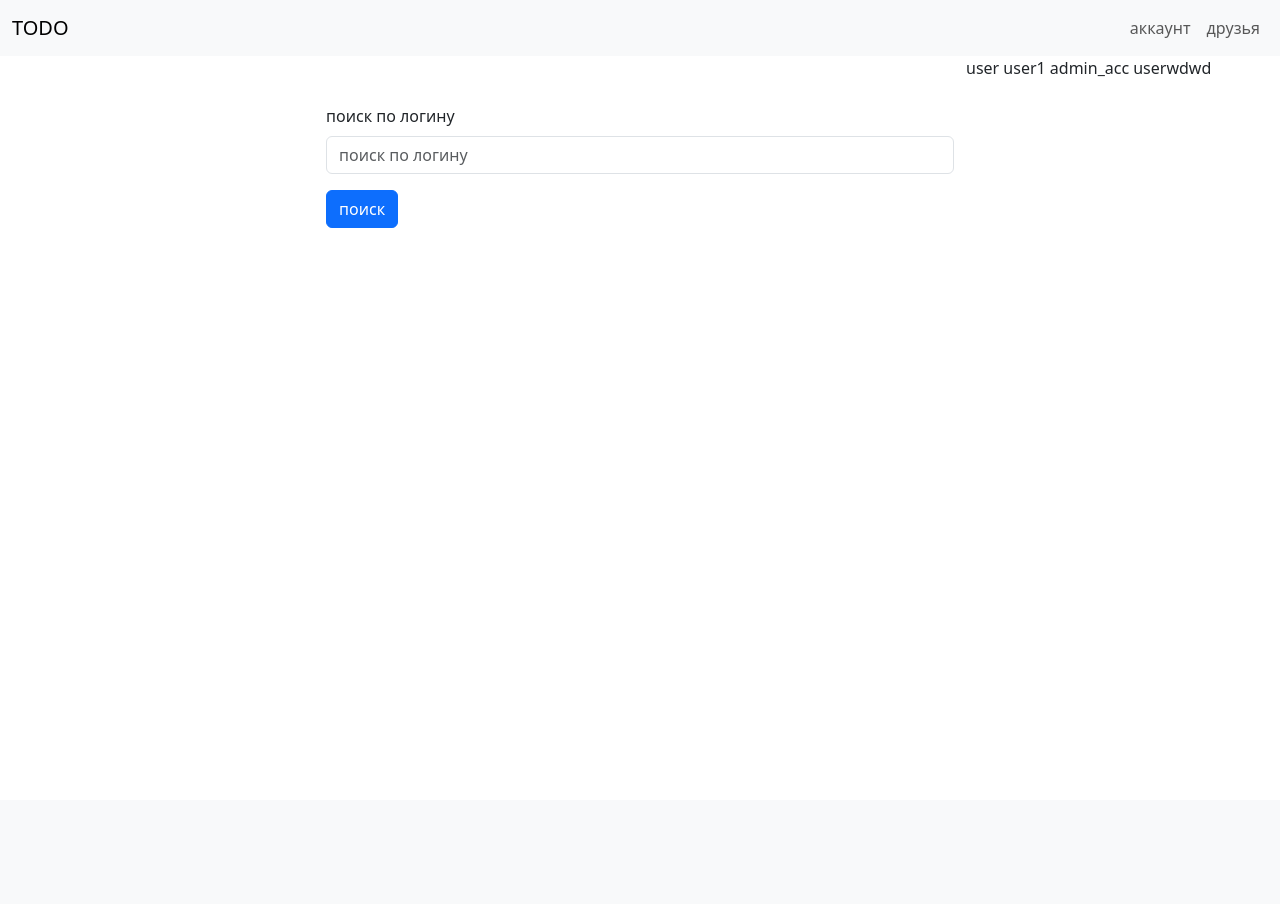
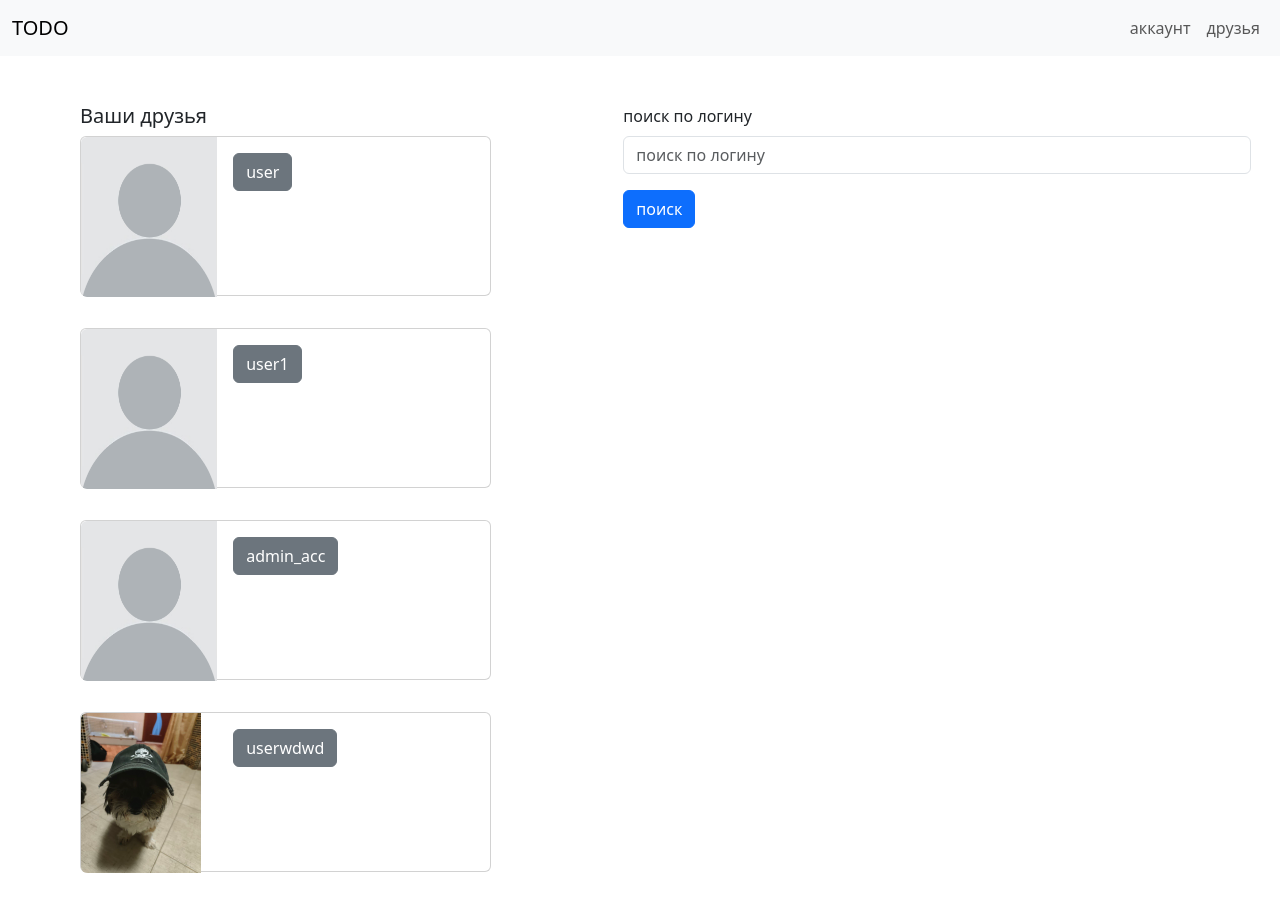
Before and after one commit to anapty-xi/to_do_project, a Django app: page /friends/search/ in a window 1280 px wide. Before the commit the page ends 228 px from the top, so only its background shows below. Run offline with Django 5.2, Linux system fonts and the light colour scheme; a user stored in the database is signed in; data comes from the database, SQL or seed files in the repository; both versions use the stored data as it was after the commit; some libraries are stand-ins or nearby versions.

Commit message:
friend search little fix

```diff
--- a/todo_project/friends/templates/friend_search.html
+++ b/todo_project/friends/templates/friend_search.html
@@ -9,18 +9,40 @@
 {% block content %}
 
 <div class="row">
-    <div class="col-6 offset-md-3 gy-5">
+
+    <div class="col-4 gy-5" style="margin-left: 5rem;">
+        <h5>Ваши друзья</h5>
+        {% for friend in user_friends %}
+        <div class="card" style="height: 10rem; margin-bottom: 2rem;">
+            <div class="row g-0">
+                <div class="col-md-4">
+                    {% if friend.user_info.photo %}
+                    <img src="{{ friend.user_info.photo.url }}" class="img-fluid rounded-start" style="height: 10rem;">
+                    {% else %}
+                    <img src="{% static 'user_placeholder.png' %}" class="img-fluid rounded-start" style="height: 10rem;">
+                    {% endif %}
+                </div>
+                <div class="col-md-8">
+                    <div class="card-body">
+                        <h5 class="title">
+                            <a href="{{ friend.get_absolute_url }}" class="btn btn-secondary">{{ friend.username }}</a>
+                        </h5>
+                    </div>
+                </div>
+            </div>
+
+        </div>
+        {% endfor %}
+    </div>
+
+
+    <div class="col-6 offset-md-1 gy-5">
         <form method="post">
             {% csrf_token %}
 
             {% bootstrap_form form layout='horizontal' %}
             {% bootstrap_button "поиск" button_type="submit" button_class="btn-primary" %}
         </form>
-    </div>
-    {% for friend in user_friends %}
-    {{ friend.username }}
-    {% endfor %}
-</div>
         <div class="d-flex justify-content-center">
 
                 {% for user in user_queryset %}
@@ -31,9 +53,9 @@
                     <img src="{% static 'user_placeholder.png' %}" class="img-fluid">
                     {% endif %}
                     <div class="card-body">
-                <div class="card-text">
+                        <p class="card-text">
                             <a href="{{ user.get_absolute_url }}" class="btn btn-secondary">{{ user.username }}</a>
-                </div>
+                        </p>
 
                     </div>
                 </div>
@@ -43,4 +65,10 @@
         </div>
 
 
+    </div>
+
+</div>
+
+
+
 {% endblock %}
--- a/todo_project/friends/views.py
+++ b/todo_project/friends/views.py
@@ -15,7 +15,7 @@ def friends_search(request):
         form = FriendSearchForm(request.POST)
         if form.is_valid():
             cd = form.cleaned_data
-            user_queryset = UserProxy.objects.filter(username__startswith=cd['username'])
+            user_queryset = UserProxy.objects.filter(username__startswith=cd['username']).exclude(username=request.user.username)
     else:
         form = FriendSearchForm()
     return render(request, 'friend_search.html', {'form': form, 'user_queryset': user_queryset, 'user_friends': user_friends})
```
Also changed, not shown: todo_project/db.sqlite3. Lines whose indentation alone changed are shown as unchanged.
